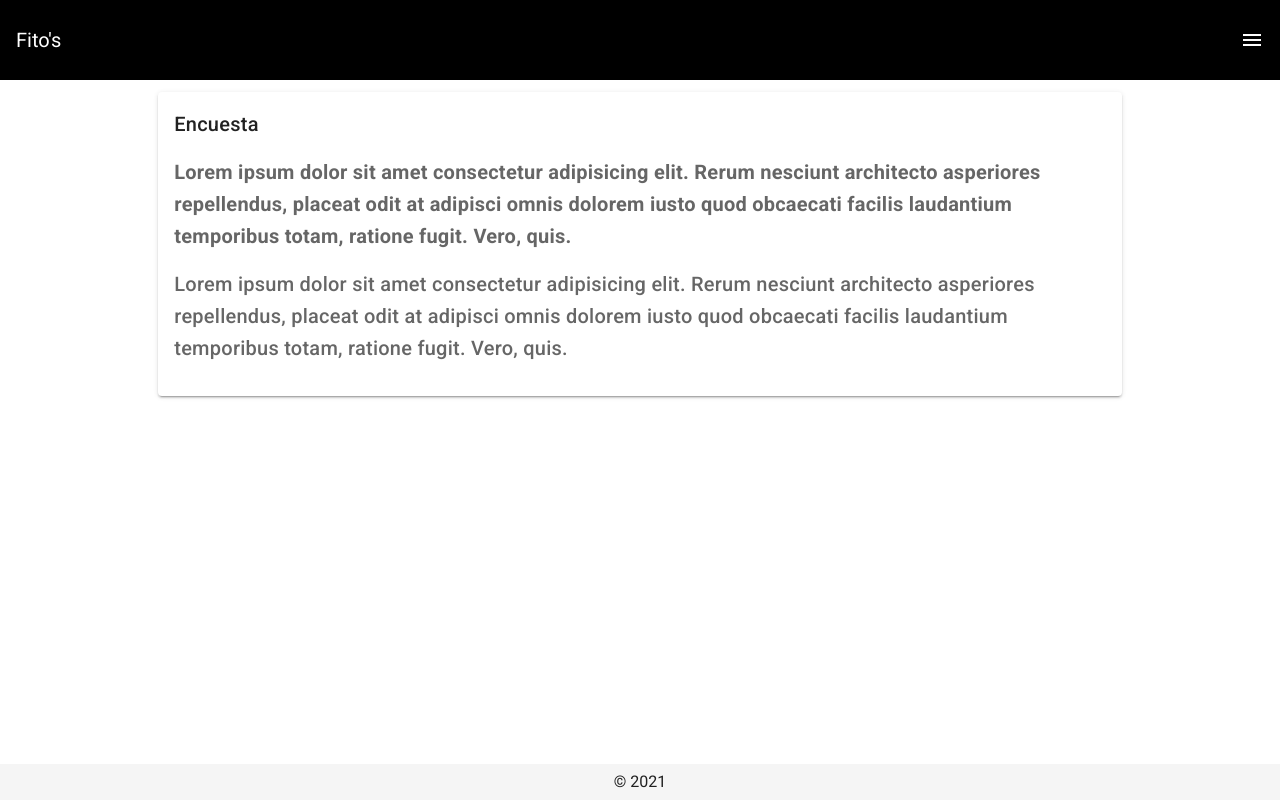
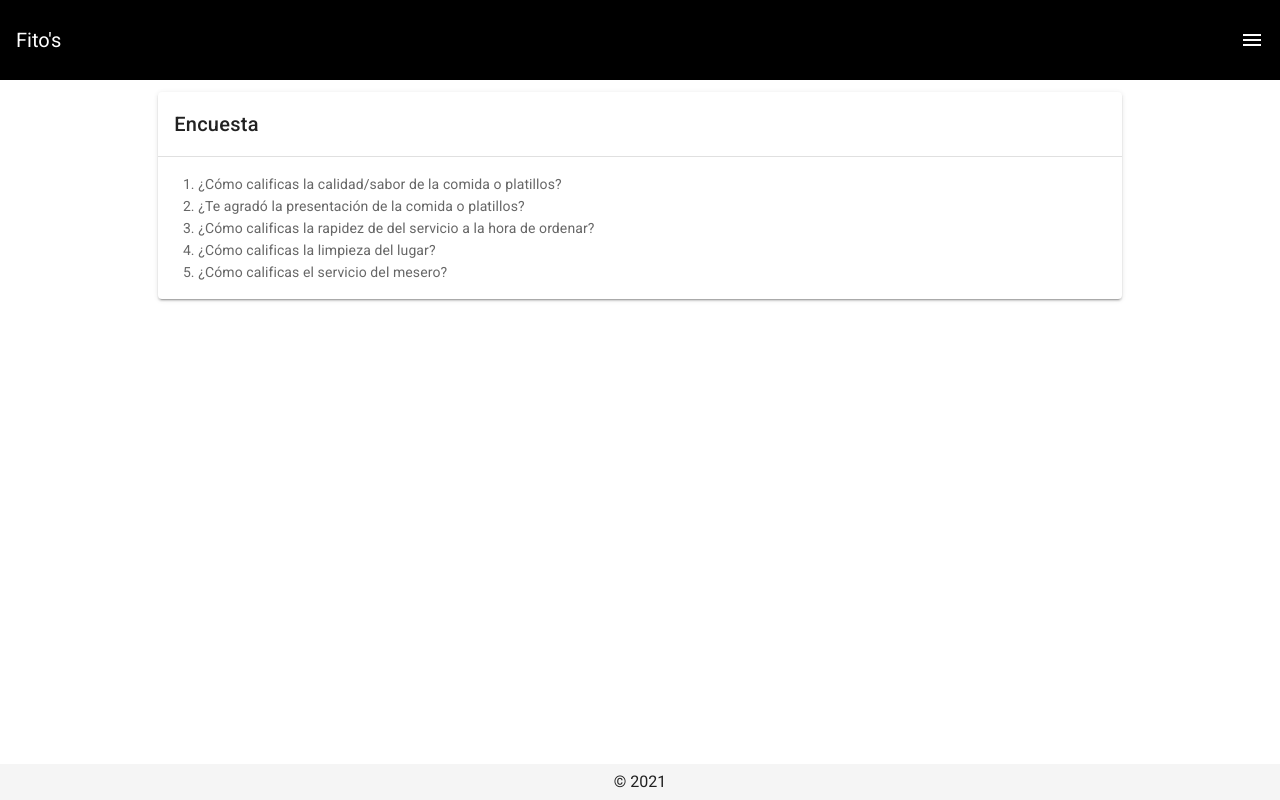
Before and after one commit to jocvegar/fitos, a Nuxt app: page /encuesta in a window 1280 px wide. Built offline with nearby package versions, Linux system fonts and the light colour scheme.

Commit message:
saves page

```diff
--- a/pages/encuesta.vue
+++ b/pages/encuesta.vue
@@ -7,19 +7,24 @@
             <v-card-title>
               Encuesta
             </v-card-title>
+            <v-divider></v-divider>
             <v-card-text>
-              <p class="title font-weight-bold">
-                Lorem ipsum dolor sit amet consectetur adipisicing elit. Rerum
-                nesciunt architecto asperiores repellendus, placeat odit at
-                adipisci omnis dolorem iusto quod obcaecati facilis laudantium
-                temporibus totam, ratione fugit. Vero, quis.
-              </p>
-              <p class="title">
-                Lorem ipsum dolor sit amet consectetur adipisicing elit. Rerum
-                nesciunt architecto asperiores repellendus, placeat odit at
-                adipisci omnis dolorem iusto quod obcaecati facilis laudantium
-                temporibus totam, ratione fugit. Vero, quis.
-              </p>
+              <ol>
+                <li>
+                  ¿Cómo calificas la calidad/sabor de la comida o platillos?
+                </li>
+                <li>
+                  ¿Te agradó la presentación de la comida o platillos?
+                </li>
+                <li>
+                  ¿Cómo calificas la rapidez de del servicio a la hora de
+                  ordenar?
+                </li>
+                <li>¿Cómo calificas la limpieza del lugar?</li>
+                <li>
+                  ¿Cómo calificas el servicio del mesero?
+                </li>
+              </ol>
             </v-card-text>
           </v-card>
         </v-col>
```
